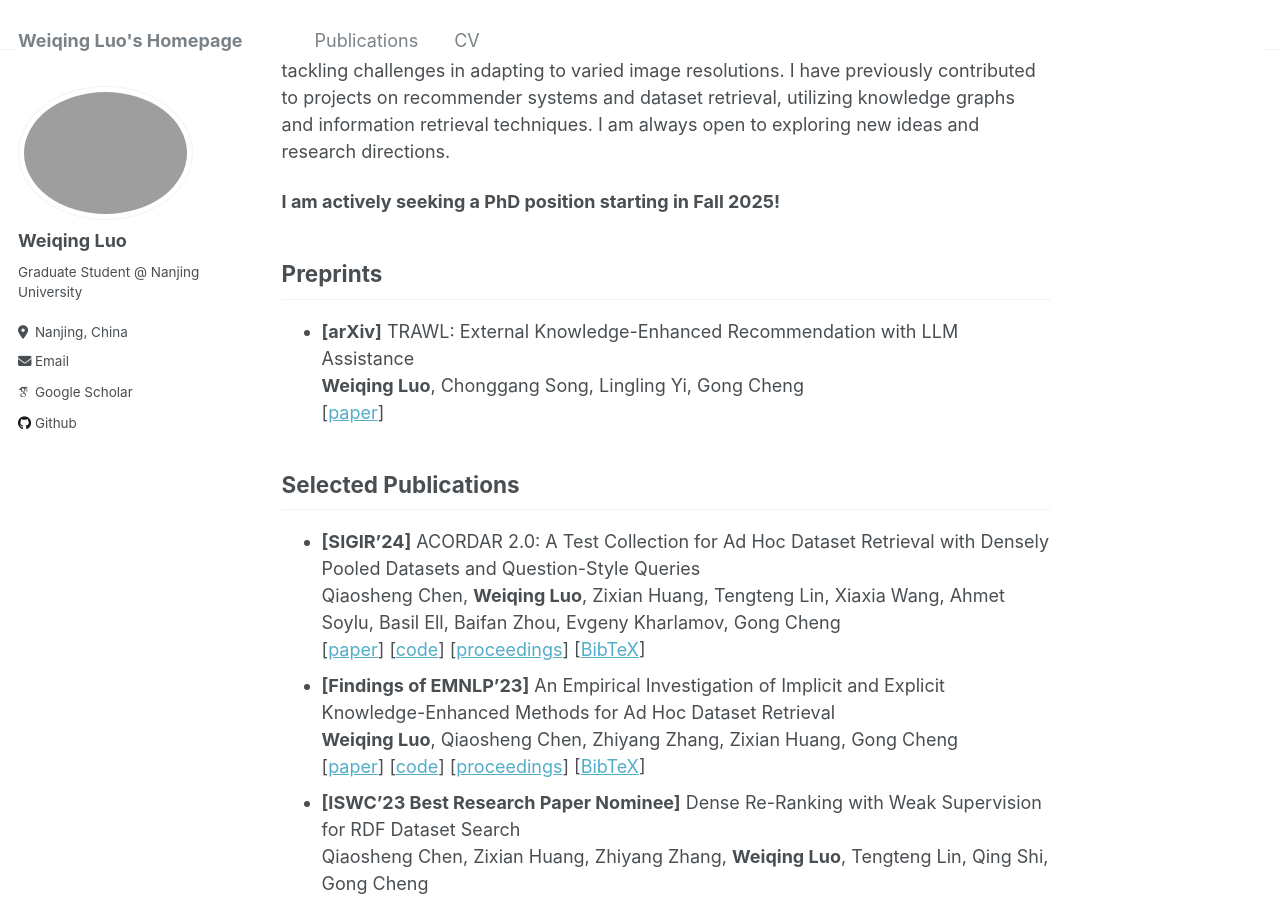
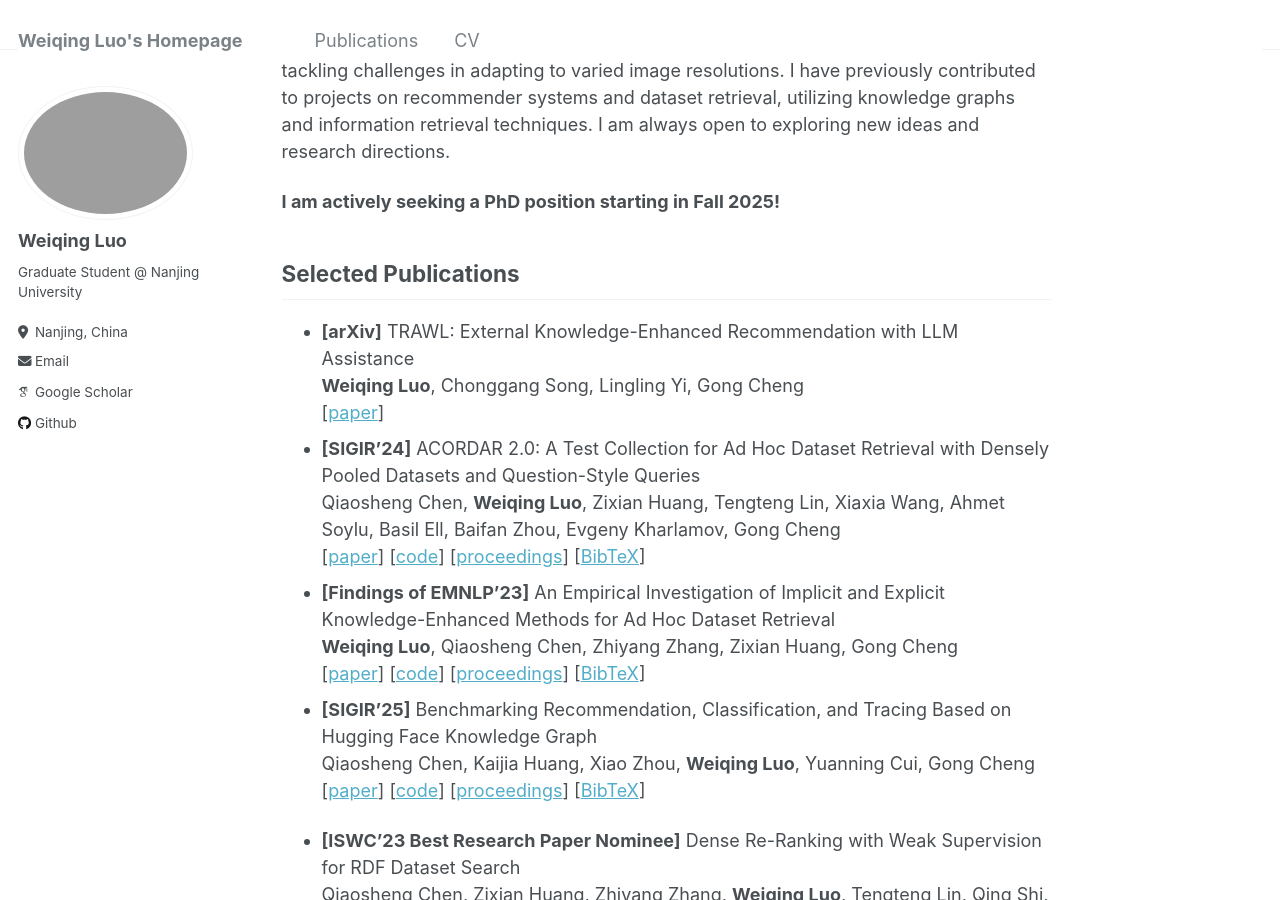
Before and after one commit to Hcnaeg/Hcnaeg.github.io, a Jekyll site: the page built from _pages/about.md, in a window 1280 px wide and 900 px high, scrolled down 378 px. Built offline with Jekyll 4.4.1, drawn with Linux system fonts in a browser that asks for light colours; some web fonts are replaced.

Commit message:
update about.md

```diff
--- a/_pages/about.md
+++ b/_pages/about.md
@@ -16,19 +16,21 @@
 **I am actively seeking a PhD position starting in Fall 2025!**
 <!-- Feel free to reach out to me if you're interested in my research. -->
 
-## Preprints
+<!-- ## Preprints
 
 - **[arXiv]** TRAWL: External Knowledge-Enhanced Recommendation with LLM Assistance \\
 **Weiqing Luo**, Chonggang Song, Lingling Yi, Gong Cheng \\
-[[paper](https://arxiv.org/abs/2403.06642)]
+[[paper](https://arxiv.org/abs/2403.06642)] -->
 
 ## Selected Publications
-
+- **[arXiv]** TRAWL: External Knowledge-Enhanced Recommendation with LLM Assistance \\
+**Weiqing Luo**, Chonggang Song, Lingling Yi, Gong Cheng \\
+[[paper](https://arxiv.org/abs/2403.06642)]
 - **[SIGIR'24]** ACORDAR 2.0: A Test Collection for Ad Hoc Dataset Retrieval with Densely Pooled Datasets and Question-Style Queries \\
 Qiaosheng Chen, **Weiqing Luo**, Zixian Huang, Tengteng Lin, Xiaxia Wang, Ahmet Soylu, Basil Ell, Baifan Zhou, Evgeny Kharlamov, Gong Cheng \\
-[[paper](https://hcnaeg.github.io)]
+[[paper](https://dl.acm.org/doi/10.1145/3626772.3657866)]
 [[code](https://github.com/nju-websoft/ACORDAR-2)]
-[[proceedings](https://hcnaeg.github.io)]
+[[proceedings](https://dl.acm.org/doi/10.1145/3626772.3657866)]
 [[BibTeX](https://hcnaeg.github.io)]
 - **[Findings of EMNLP'23]** An Empirical Investigation of Implicit and Explicit Knowledge-Enhanced Methods for Ad Hoc Dataset Retrieval \\
 **Weiqing Luo**, Qiaosheng Chen, Zhiyang Zhang, Zixian Huang, Gong Cheng \\
@@ -36,6 +38,13 @@
 [[code](https://github.com/nju-websoft/AHDR-KnowledgeEnhanced)]
 [[proceedings](https://aclanthology.org/2023.findings-emnlp.957/)]
 [[BibTeX](https://aclanthology.org/2023.findings-emnlp.957.bib)]
+- **[SIGIR'25]** Benchmarking Recommendation, Classification, and Tracing Based on Hugging Face Knowledge Graph \\
+Qiaosheng Chen, Kaijia Huang, Xiao Zhou, **Weiqing Luo**, Yuanning Cui, Gong Cheng \\
+[[paper](https://hcnaeg.github.io)]
+[[code](https://hcnaeg.github.io)]
+[[proceedings](https://hcnaeg.github.io)]
+[[BibTeX](https://hcnaeg.github.io)]
+
 - **[ISWC'23 Best Research Paper Nominee]** Dense Re-Ranking with Weak Supervision for RDF Dataset Search \\
 Qiaosheng Chen, Zixian Huang, Zhiyang Zhang, **Weiqing Luo**, Tengteng Lin, Qing Shi, Gong Cheng \\
 [[paper](https://doi.org/10.1007/978-3-031-47240-4_2)]
```
